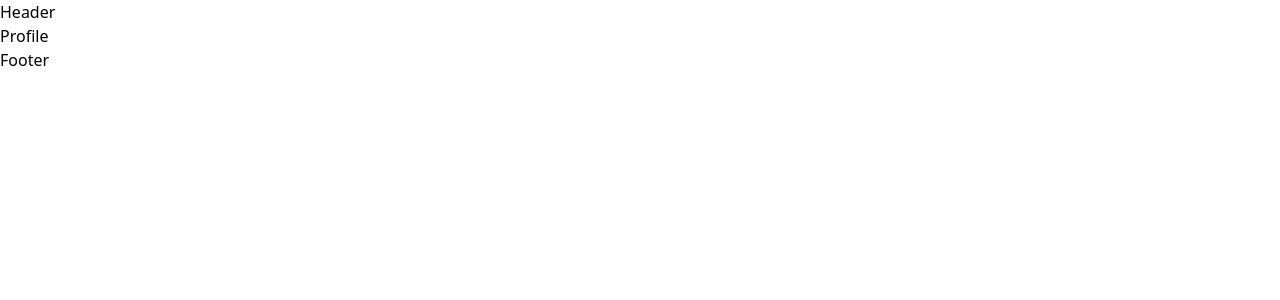
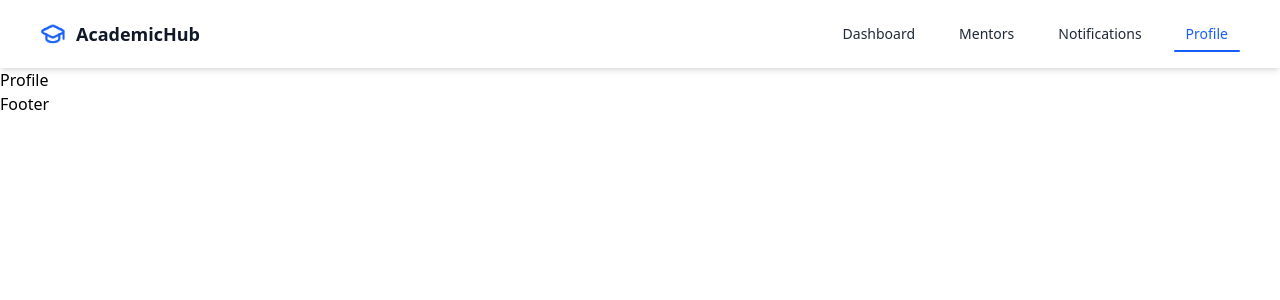
Before and after one commit to R-S-A-N-J-A-Y/Academic-Hub, a React (Vite) app in the folder Frontend/: page /profile in a window 1280 px wide. Shown: the top 300 px of the page. Built offline with nearby package versions, Linux system fonts and the light colour scheme.

Commit message:
Header functionality completed.

```diff
--- a/Frontend/src/Components/Header.jsx
+++ b/Frontend/src/Components/Header.jsx
@@ -1,5 +1,47 @@
+import React from "react";
+import { Link, useLocation } from "react-router-dom";
+import logo from "./logo.png";
+
 const Header = () => {
-  return <div>Header</div>;
+  const location = useLocation();
+
+  const navItems = [
+    { name: "Dashboard", path: "/" },
+    { name: "Mentors", path: "/mentors" },
+    { name: "Notifications", path: "/notifications" },
+    { name: "Profile", path: "/profile" },
+  ];
+
+  return (
+    <header className="flex justify-between items-center px-10 py-4 bg-white shadow-md">
+      <div className="flex items-center gap-2">
+        <img src={logo} alt="logo" className="h-7 w-7" />
+        <span className="text-lg font-bold text-gray-900">AcademicHub</span>
+      </div>
+
+      <nav className="flex items-center space-x-5">
+        {navItems.map((item) => {
+          const isActive = location.pathname === item.path;
+          return (
+            <Link
+              key={item.name}
+              to={item.path}
+              className={`relative text-sm font-medium py-2 px-3 transition-colors ${
+                isActive
+                  ? "text-blue-600"
+                  : "text-gray-800 hover:text-blue-600"
+              }`}
+            >
+              {item.name}
+              {isActive && (
+                <span className="absolute bottom-0 left-0 h-[2px] w-full bg-blue-600 rounded"></span>
+              )}
+            </Link>
+          );
+        })}
+      </nav>
+    </header>
+  );
 };
 
 export default Header;
```
Also changed, not shown: Frontend/src/Components/logo.png (added).
